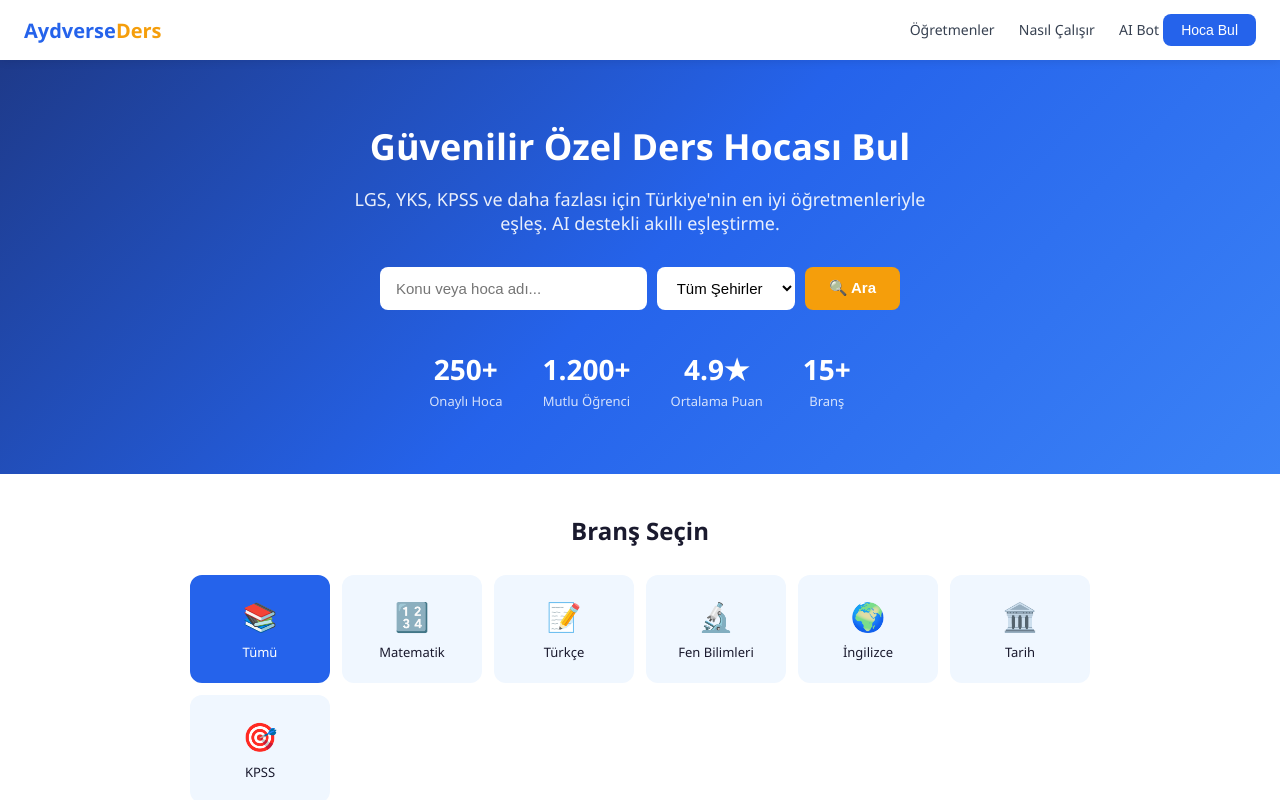
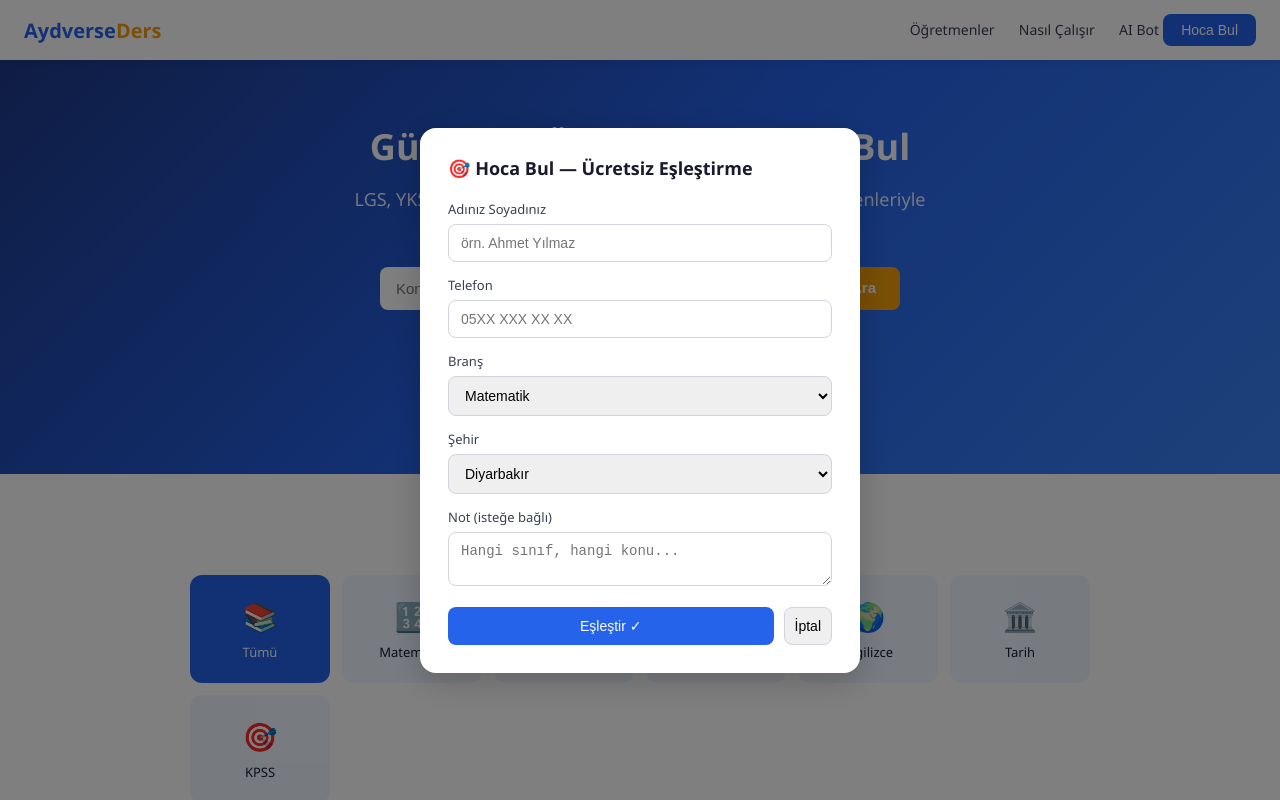
Before and after one commit to aydverse/aydverseders, a plain HTML site: page index.html in a window 1280 px wide. Both pictures are taken after a click on the button "Hoca Bul". Shown: the top 800 px of the page. Drawn offline with Linux system fonts and the light colour scheme.

Commit message:
Update index.html

```diff
--- a/index.html
+++ b/index.html
@@ -70,6 +70,13 @@
 @keyframes blink{0%,80%,100%{opacity:.3}40%{opacity:1}}
 footer{background:#1a1a2e;color:#9ca3af;padding:32px 24px;text-align:center}
 footer a{color:#60a5fa;text-decoration:none;margin:0 10px}
+.modal{display:none;position:fixed;inset:0;background:rgba(0,0,0,.5);z-index:200;align-items:center;justify-content:center;padding:16px}
+.modal-box{background:#fff;border-radius:16px;padding:28px;width:100%;max-width:440px;box-shadow:0 8px 32px rgba(0,0,0,.2)}
+.modal-box h3{font-size:18px;font-weight:700;margin-bottom:20px;color:#1a1a2e}
+.form-group{margin-bottom:14px}
+.form-group label{display:block;font-size:13px;font-weight:500;color:#374151;margin-bottom:6px}
+.form-group input,.form-group select,.form-group textarea{width:100%;padding:10px 12px;border:1px solid #d1d5db;border-radius:8px;font-size:14px;outline:none}
+.form-group input:focus,.form-group select:focus,.form-group textarea:focus{border-color:#2563eb}
 </style>
 </head>
 <body>
@@ -185,15 +192,15 @@
     <h3>🎯 Hoca Bul — Ücretsiz Eşleştirme</h3>
     <div class="form-group">
       <label>Adınız Soyadınız</label>
-      <input type="text" placeholder="örn. Ahmet Yılmaz">
+      <input type="text" id="ad" placeholder="örn. Ahmet Yılmaz">
     </div>
     <div class="form-group">
       <label>Telefon</label>
-      <input type="tel" placeholder="05XX XXX XX XX">
+      <input type="tel" id="telefon" placeholder="05XX XXX XX XX">
     </div>
     <div class="form-group">
       <label>Branş</label>
-      <select>
+      <select id="brans">
         <option>Matematik</option>
         <option>Türkçe</option>
         <option>Fen Bilimleri</option>
@@ -204,7 +211,7 @@
     </div>
     <div class="form-group">
       <label>Şehir</label>
-      <select>
+      <select id="sehir">
         <option>Diyarbakır</option>
         <option>İstanbul</option>
         <option>Ankara</option>
@@ -214,7 +221,7 @@
     </div>
     <div class="form-group">
       <label>Not (isteğe bağlı)</label>
-      <textarea rows="2" placeholder="Hangi sınıf, hangi konu..."></textarea>
+      <textarea id="not" rows="2" placeholder="Hangi sınıf, hangi konu..."></textarea>
     </div>
     <div style="display:flex;gap:10px;margin-top:16px">
       <button class="btn btn-primary" style="flex:1;padding:10px" onclick="randevuGonder()">Eşleştir ✓</button>
@@ -317,6 +324,13 @@
 function quickSend(t){document.getElementById('chatInput').value=t;sendChat();}
 
 function randevuGonder(){
+  const ad=document.getElementById('ad').value.trim();
+  const telefon=document.getElementById('telefon').value.trim();
+  if(!ad||!telefon){alert('Lütfen ad ve telefon alanlarını doldurun.');return;}
+  const brans=document.getElementById('brans').value;
+  const sehir=document.getElementById('sehir').value;
+  const not=document.getElementById('not').value;
+  console.log('Yeni randevu talebi:',{ad,telefon,brans,sehir,not});
   alert('Talebiniz alındı! En kısa sürede sizi arayacağız.');
   document.getElementById('randevuModal').style.display='none';
 }
```
